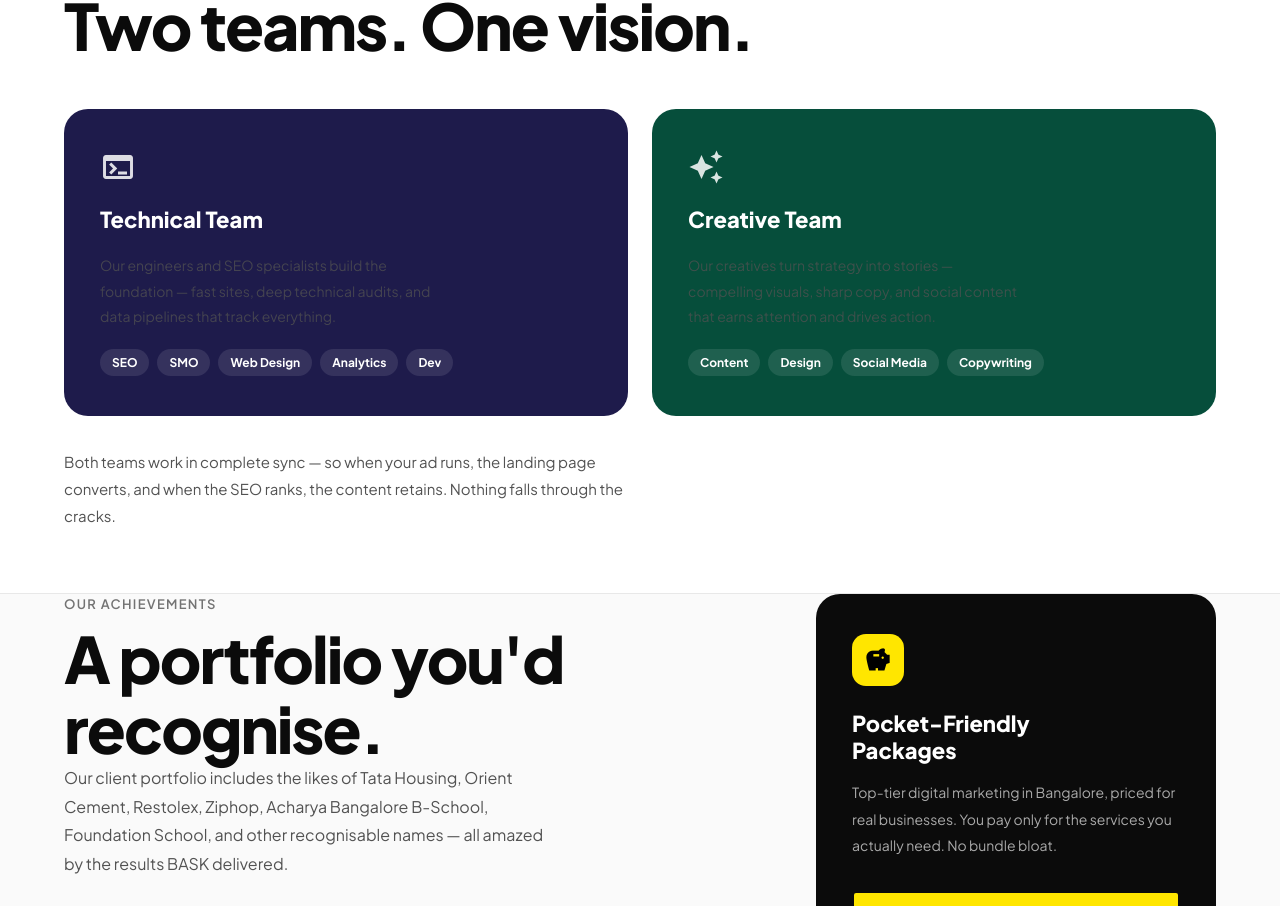
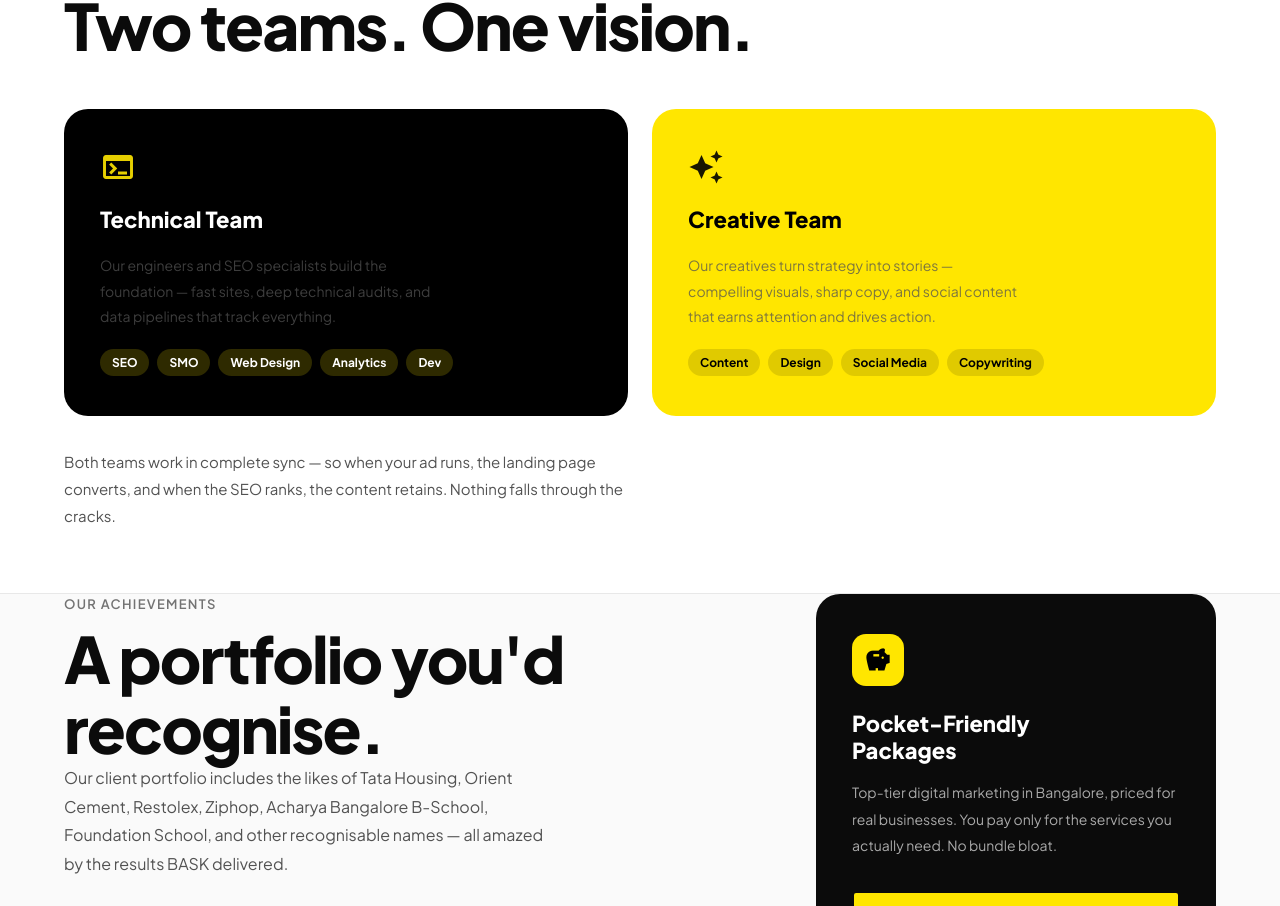
Before and after one commit to Murali000986/BASK_FINAL, a React (Vite) app in the folder frontend/: page / in a window 1280 px wide. Shown: the part 6788-7694 px from the top of the page. Built offline with nearby package versions, Linux system fonts and the light colour scheme; no server answers.

Commit message:
fix: team cards to black/yellow color scheme

```diff
--- a/frontend/src/pages/Home.jsx
+++ b/frontend/src/pages/Home.jsx
@@ -385,18 +385,18 @@ export default function Home() {
               icon: 'terminal',
               tags: ['SEO', 'SMO', 'Web Design', 'Analytics', 'Dev'],
               desc: 'Our engineers and SEO specialists build the foundation — fast sites, deep technical audits, and data pipelines that track everything.',
-              bg: '#1e1b4b', accent: 'rgba(255,255,255,0.1)', color: '#fff',
+              bg: '#000', accent: 'rgba(255,230,0,0.18)', color: '#fff', iconColor: '#FFE600',
             },
             {
               label: 'Creative Team',
               icon: 'auto_awesome',
               tags: ['Content', 'Design', 'Social Media', 'Copywriting'],
               desc: 'Our creatives turn strategy into stories — compelling visuals, sharp copy, and social content that earns attention and drives action.',
-              bg: '#064e3b', accent: 'rgba(255,255,255,0.1)', color: '#fff',
+              bg: '#FFE600', accent: 'rgba(0,0,0,0.12)', color: '#000', iconColor: '#000',
             },
           ].map(t => (
             <div key={t.label} style={{ background: t.bg, color: t.color, borderRadius: 24, padding: '40px 36px', display: 'flex', flexDirection: 'column', gap: 20, minHeight: 280 }}>
-              <span className="material-icons" style={{ fontSize: 36, opacity: 0.85 }}>{t.icon}</span>
+              <span className="material-icons" style={{ fontSize: 36, color: t.iconColor || 'inherit', opacity: 0.9 }}>{t.icon}</span>
               <h3 style={{ fontWeight: 900, fontSize: 22, margin: 0 }}>{t.label}</h3>
               <p style={{ fontSize: 14, lineHeight: 1.8, opacity: 0.75, margin: 0, maxWidth: 340 }}>{t.desc}</p>
               <div style={{ display: 'flex', flexWrap: 'wrap', gap: 8, marginTop: 'auto' }}>
```
